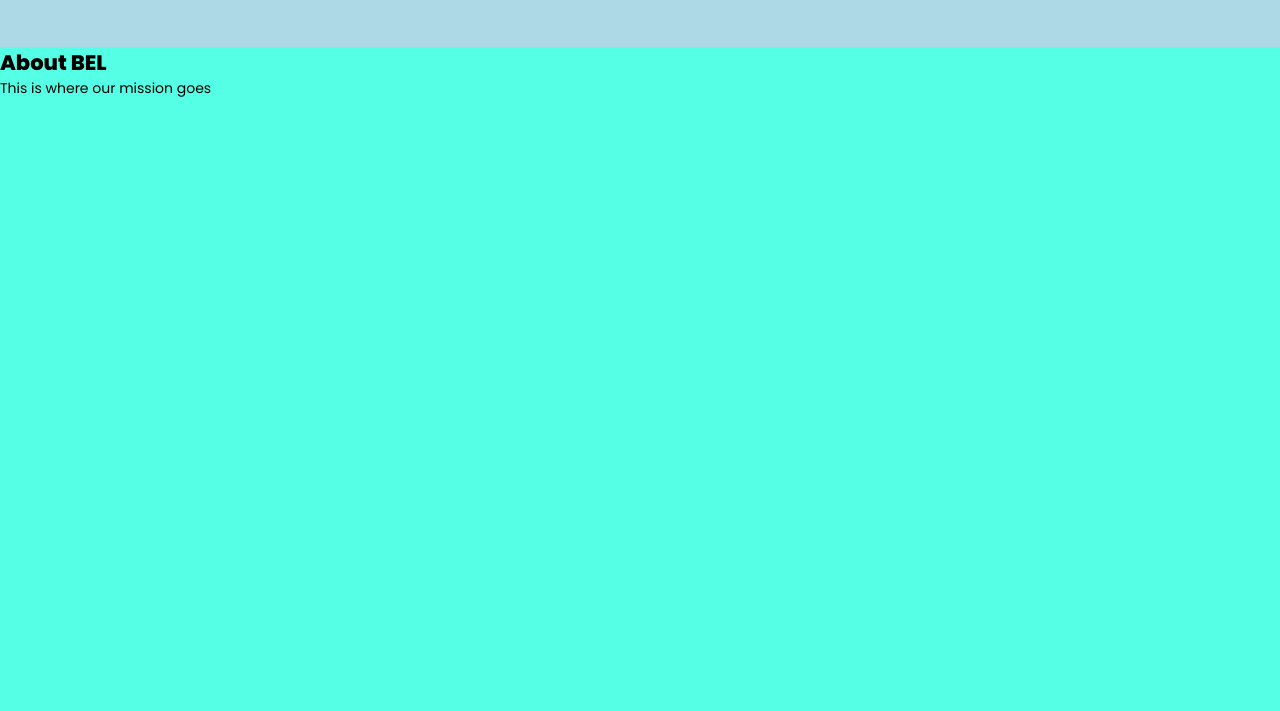
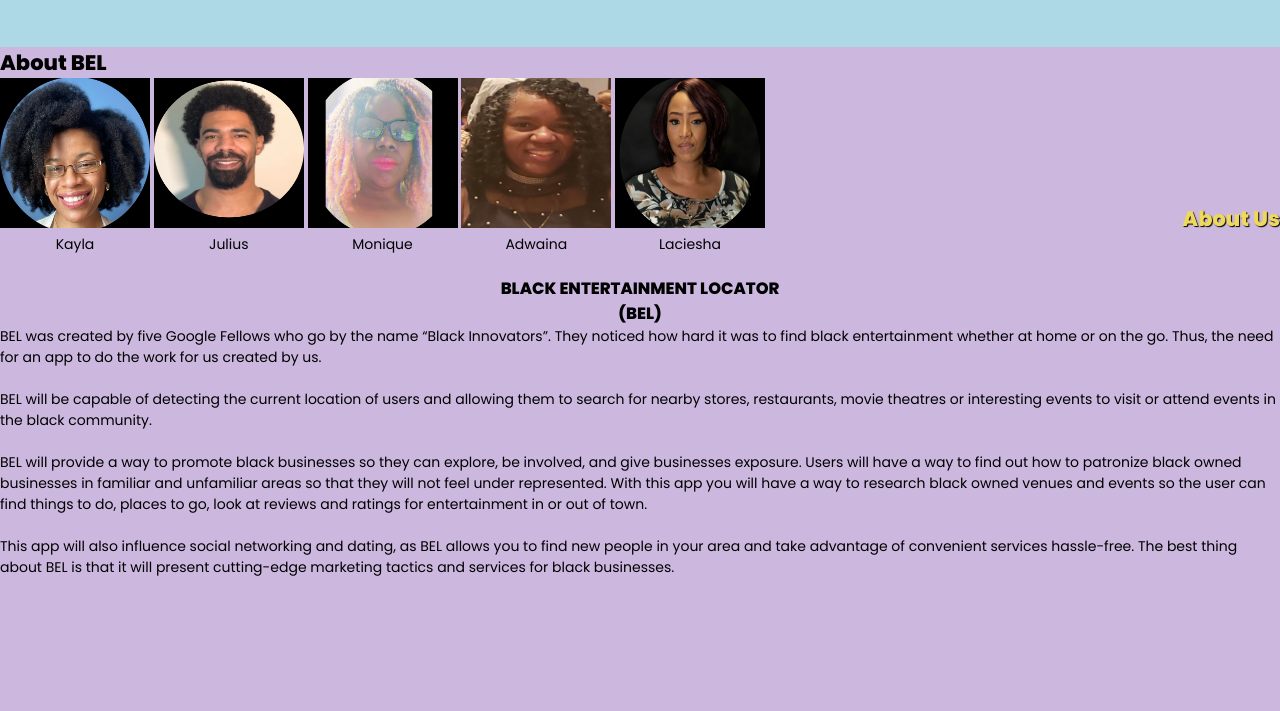
Before and after one commit to blackinnovators/Capstone-Project, a plain HTML site: page landingpage.html in a window 1280 px wide. Shown: the part 1669-2380 px from the top of the page. Drawn offline with Linux system fonts and the light colour scheme.

Commit message:
3new updates

```diff
--- a/landingpage.html
+++ b/landingpage.html
@@ -126,7 +126,61 @@
     </section>
     <section id="about">
       <h2>About BEL</h2>
-      <p>This is where our mission goes</p>
+      <div id="top">
+        <div id="photos">
+            <figure>
+                <img id="photo1" src="11.jpg">
+                <figcaption>Kayla</figcaption>
+            </figure>
+            <figure>
+                <img id="photo1" src="12.jpg">
+                <figcaption>Julius</figcaption>
+            </figure>
+        <figure>
+                <img id="photo1" src="13.jpg">
+                <figcaption>Monique</figcaption>
+            </figure>
+
+         <figure>
+                <img id="photo1" src="14.jpg">
+                <figcaption>Adwaina</figcaption>
+            </figure>
+
+           <figure>
+                <img id="photo1" src="15.jpg">
+                <figcaption>Laciesha</figcaption>
+            </figure>
+
+
+        </div>
+        <h1>About Us</h1>
+    </div>
+
+    <div id="info">
+            <br>
+        <h3>BLACK ENTERTAINMENT LOCATOR
+            <br>
+            (BEL)
+            </h3>
+        <p>BEL was created by five Google Fellows who go by the name “Black Innovators”. They noticed how hard it was to find black entertainment whether at home or on the go.
+            Thus, the need for an app to do the work for us created by us.
+            <br>
+            <br>
+        BEL will be capable of detecting the current location of users and allowing them to search for nearby stores,
+        restaurants, movie theatres or interesting events to visit or attend events in the black community.
+            <br>
+            <br>
+        BEL will provide a way to promote black businesses so they can explore, be involved, and give businesses exposure.
+        Users will  have a way to find out how to patronize black owned businesses in familiar and unfamiliar areas so that they will not feel under represented.
+        With this app you will have a way to research black owned venues and events so the user can find things to do, places to go, look at reviews and ratings
+        for entertainment in or out of town.
+            <br>
+            <br>
+        This app will  also influence social networking and dating, as BEL allows you to find new people in your area and take
+        advantage of convenient services hassle-free. The best thing about BEL is that it will  present cutting-edge marketing tactics and services for  black businesses.
+
+        </p>
+    </div>
     </section>
 
     <section id="contact">
--- a/style.css
+++ b/style.css
@@ -20,10 +20,13 @@ figcaption {
   text-align: center;
 }
 
-h1 {
+#top h1 {
   float: right;
 }
 
 #photos {
   float: left;
 }
+#about {
+  background-color: #ccb8df;
+}
```
